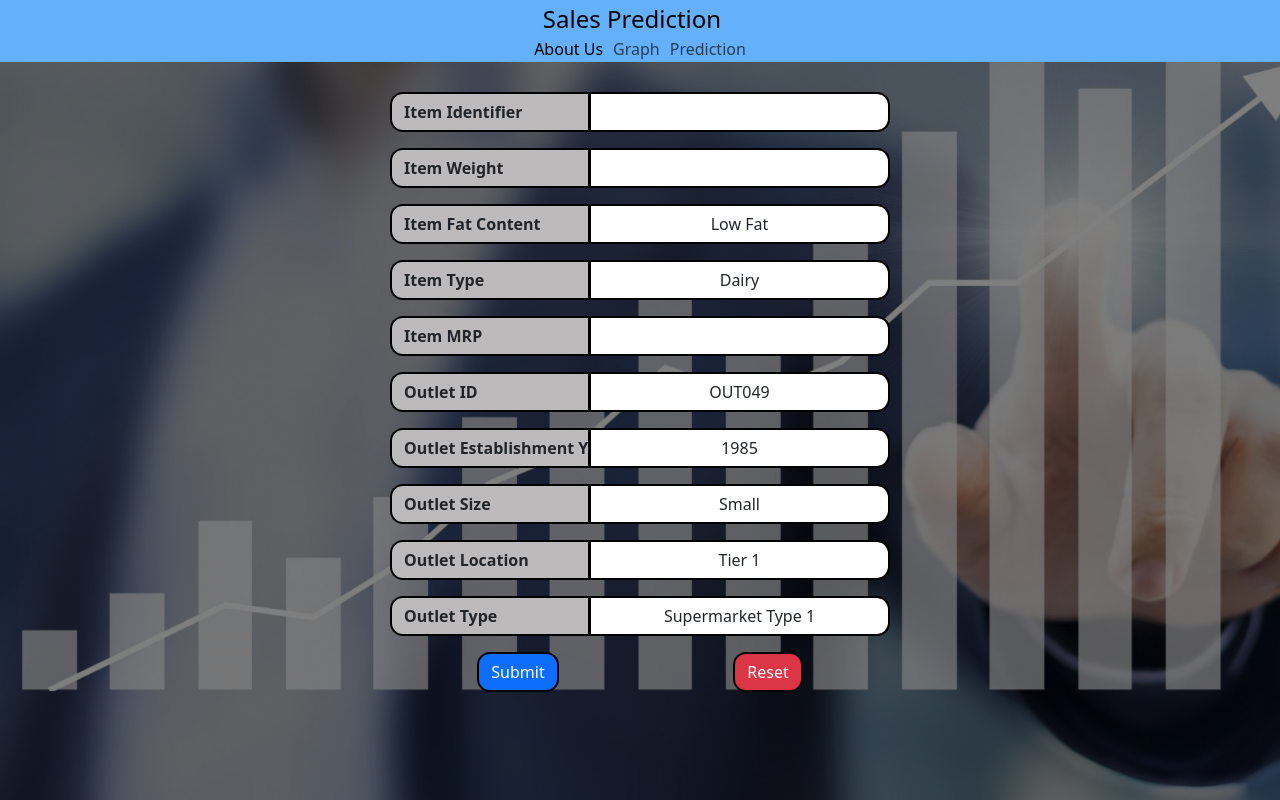
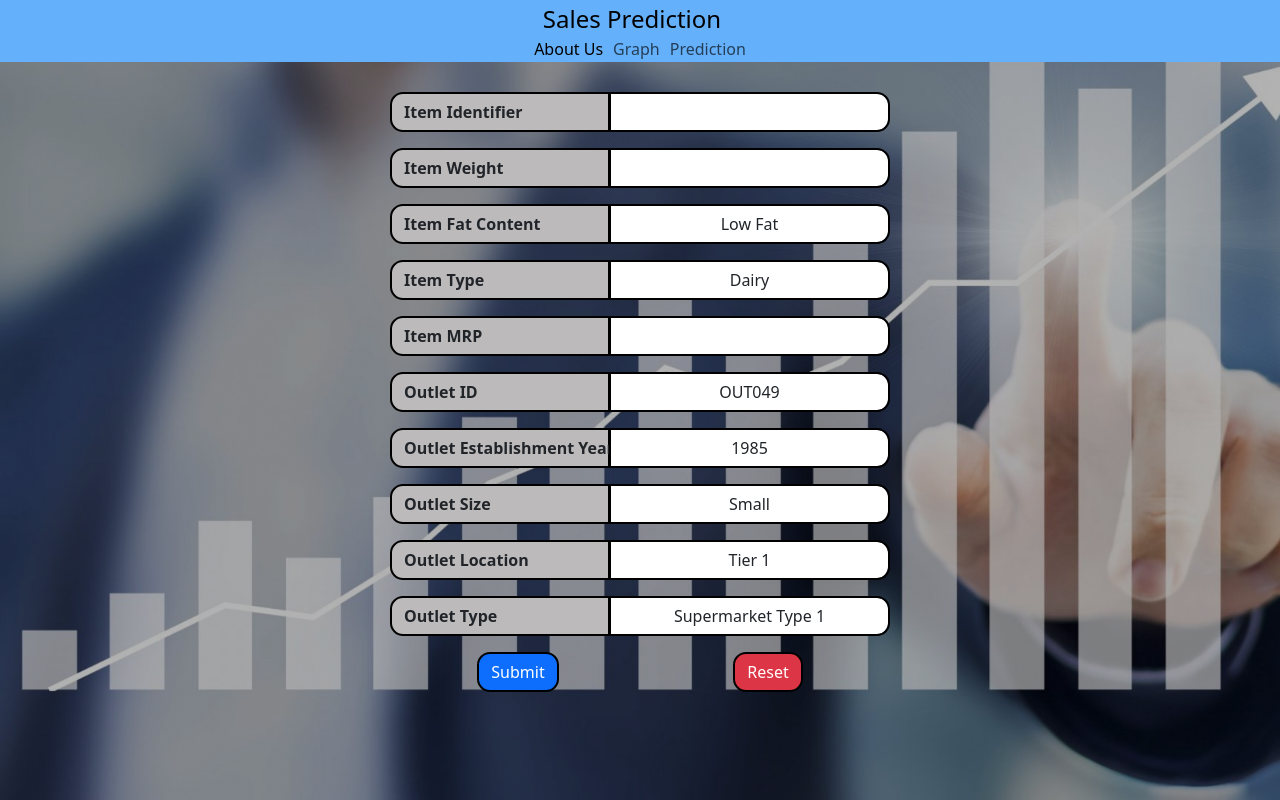
Before and after one commit to JoyD15B16/AI, a Python web app: template templates/form.html in a window 1280 px wide. Run offline with Jinja, Linux system fonts and the light colour scheme; the template is opened without the code that fills it, so the values that code supplies are empty.

Commit message:
Edited form.html file

```diff
--- a/templates/form.html
+++ b/templates/form.html
@@ -32,7 +32,7 @@
         }
 
         body {
-            background-image: linear-gradient(rgba(0, 0, 0, .5), rgba(0, 0, 0, .5)), url("../static/image/sales.jpg");
+            background-image: linear-gradient(rgba(0, 0, 0, .3), rgba(0, 0, 0, .3)), url("../static/image/sales.jpg");
             background-repeat: no-repeat;
             background-size: cover;
             background-attachment: fixed;
@@ -51,7 +51,7 @@
         }
 
         .input-group-text {
-            width: 200px !important;
+            width: 220px !important;
         }
 
         input[type=text],
```
